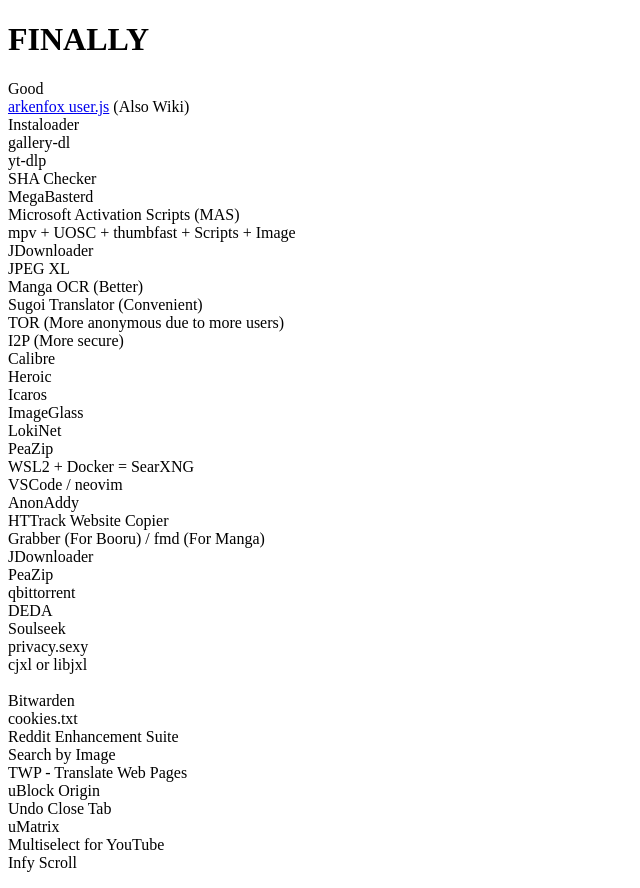
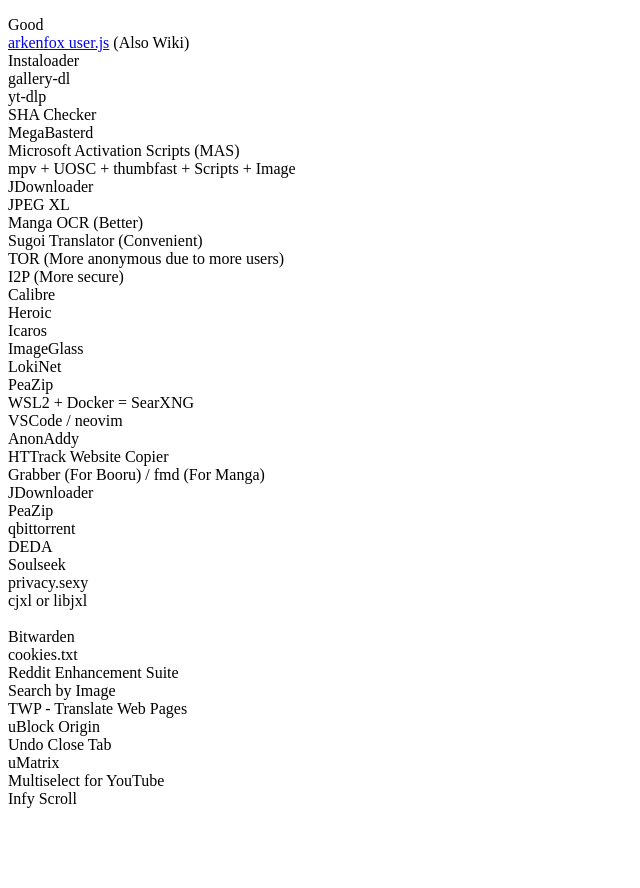
Before and after one commit to AlternatePortal/AlternatePortal.github.io, a plain HTML site: page index.html in a window 1280 px wide. Shown: the whole page, without its empty margins (0-640 px from the left). After the commit the page ends 824 px from the top, so only its background shows below. Drawn offline with Linux system fonts and the light colour scheme.

Commit message:
Update index.html

```diff
--- a/index.html
+++ b/index.html
@@ -1,9 +1,7 @@
 <!DOCTYPE html>
 <html>
 <body>
-<h1>FINALLY</h1>
 <p>
-
 Good <br>
 <a href="https://github.com/arkenfox/user.js">arkenfox user.js</a> (Also Wiki) <br>
 Instaloader <br>
```
